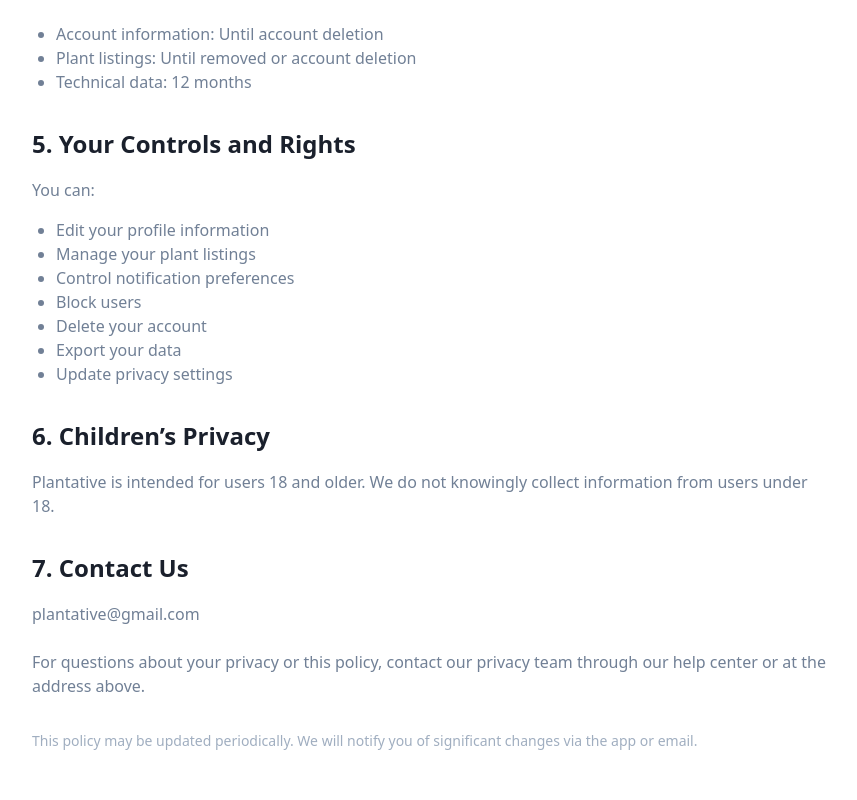
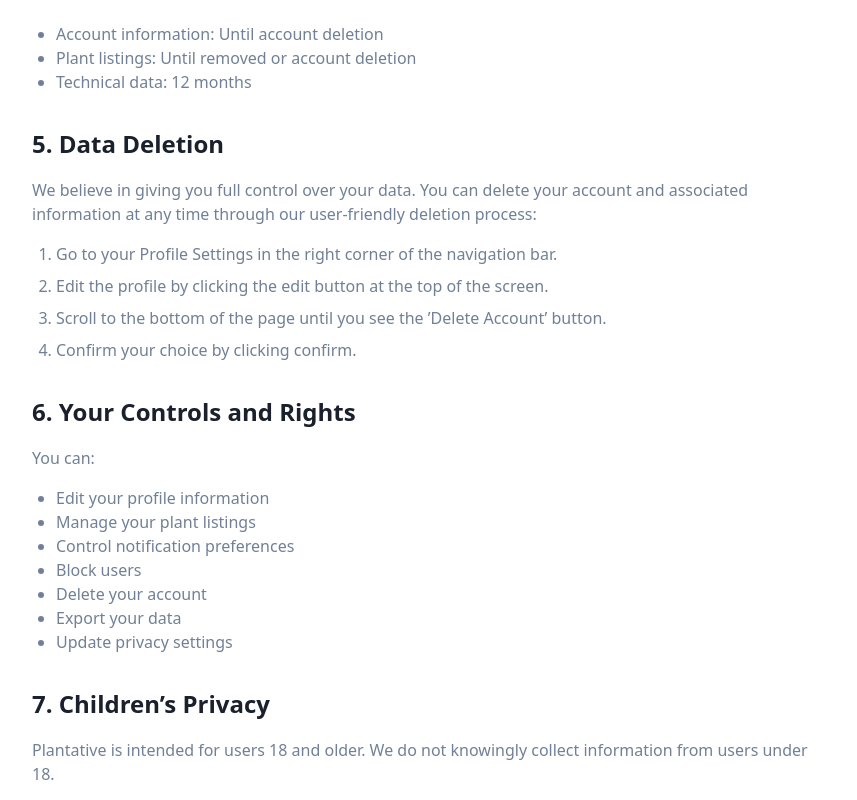
Before and after one commit to slverpla/slverpla.github.io, a Next.js app: page /privacy-policy in a window 1280 px wide. Shown: the part 2120-2920 px from the top of the page, without its empty margins (208-1065 px from the left). Built offline with nearby package versions, Linux system fonts and the light colour scheme.

Commit message:
add account deletion information

```diff
--- a/src/templates/PrivacyPolicy.tsx
+++ b/src/templates/PrivacyPolicy.tsx
@@ -137,7 +137,33 @@
               </ul>
 
               <h2 className="mb-4 mt-8 text-2xl font-semibold text-gray-900">
-                5. Your Controls and Rights
+                5. Data Deletion
+              </h2>
+
+              <p className="mb-4 text-gray-600">
+                We believe in giving you full control over your data. You can
+                delete your account and associated information at any time
+                through our user-friendly deletion process:
+              </p>
+
+              <ol className="mb-6 list-decimal space-y-2 pl-6 text-gray-600">
+                <li>
+                  Go to your Profile Settings in the right corner of the
+                  navigation bar.
+                </li>
+                <li>
+                  Edit the profile by clicking the edit button at the top of the
+                  screen.
+                </li>
+                <li>
+                  Scroll to the bottom of the page until you see the
+                  &rsquo;Delete Account&rsquo; button.
+                </li>
+                <li>Confirm your choice by clicking confirm.</li>
+              </ol>
+
+              <h2 className="mb-4 mt-8 text-2xl font-semibold text-gray-900">
+                6. Your Controls and Rights
               </h2>
               <p className="mb-4 text-gray-600">You can:</p>
               <ul className="mb-6 list-disc pl-6 text-gray-600">
@@ -151,7 +177,7 @@
               </ul>
 
               <h2 className="mb-4 mt-8 text-2xl font-semibold text-gray-900">
-                6. Children&rsquo;s Privacy
+                7. Children&rsquo;s Privacy
               </h2>
               <p className="mb-6 text-gray-600">
                 Plantative is intended for users 18 and older. We do not
@@ -159,7 +185,7 @@
               </p>
 
               <h2 className="mb-4 mt-8 text-2xl font-semibold text-gray-900">
-                7. Contact Us
+                8. Contact Us
               </h2>
 
               <p className="mb-6 text-gray-600">plantative@gmail.com</p>
```
